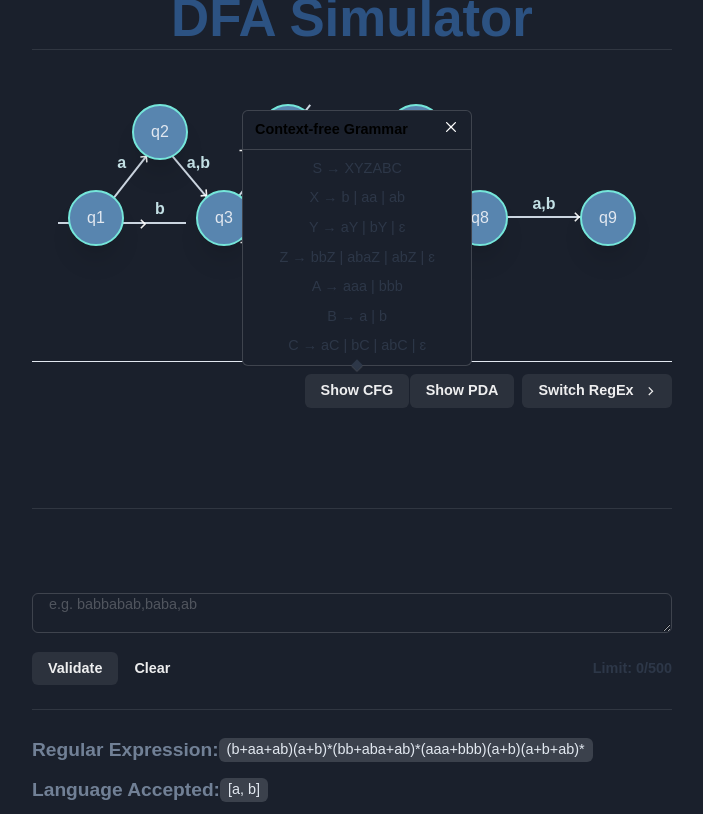
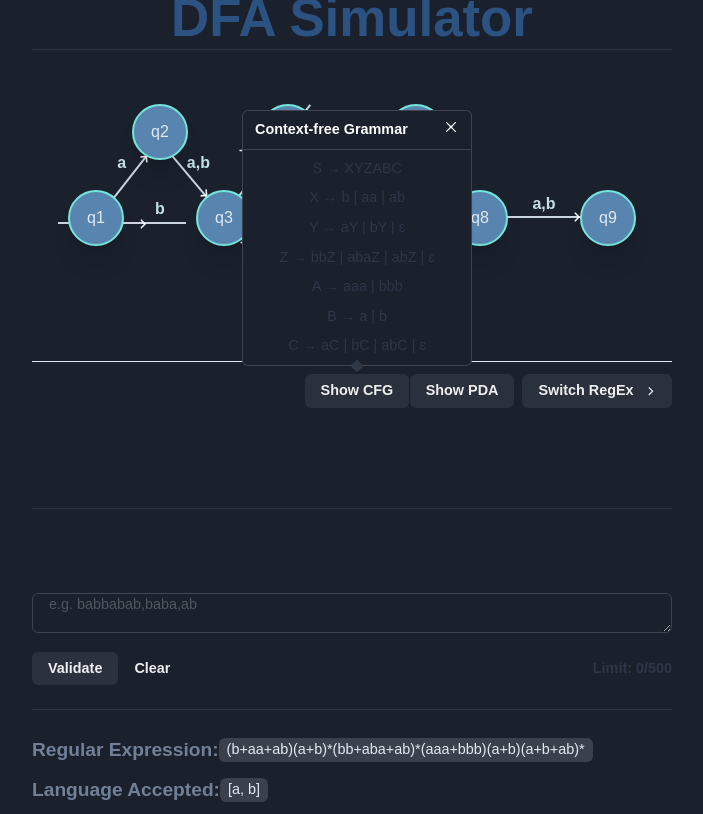
Before and after one commit to stiffmeister923/DFA-Simulator, a Next.js app: page / in a window 1280 px wide. Both pictures are taken after a click on the button "Show CFG". Shown: the whole page, without its empty margins (288-991 px from the left). Built offline with nearby package versions, Linux system fonts and the light colour scheme.

Commit message:
Update CFG.js

```diff
--- a/components/components/CFG.js
+++ b/components/components/CFG.js
@@ -34,10 +34,10 @@ const CFG = ({ prob2 }) => {
         >
           <PopoverArrow />
           <PopoverCloseButton />
-          <PopoverHeader fontWeight="semibold" color="black">
+          <PopoverHeader fontWeight="semibold" color="white">
             Context-free Grammar
           </PopoverHeader>
-          <PopoverBody align="center">
+          <PopoverBody align="center" color="white">
             {!prob2 ? (
               <VStack>
                 <Text>{"S → XYZABC"}</Text>
```
